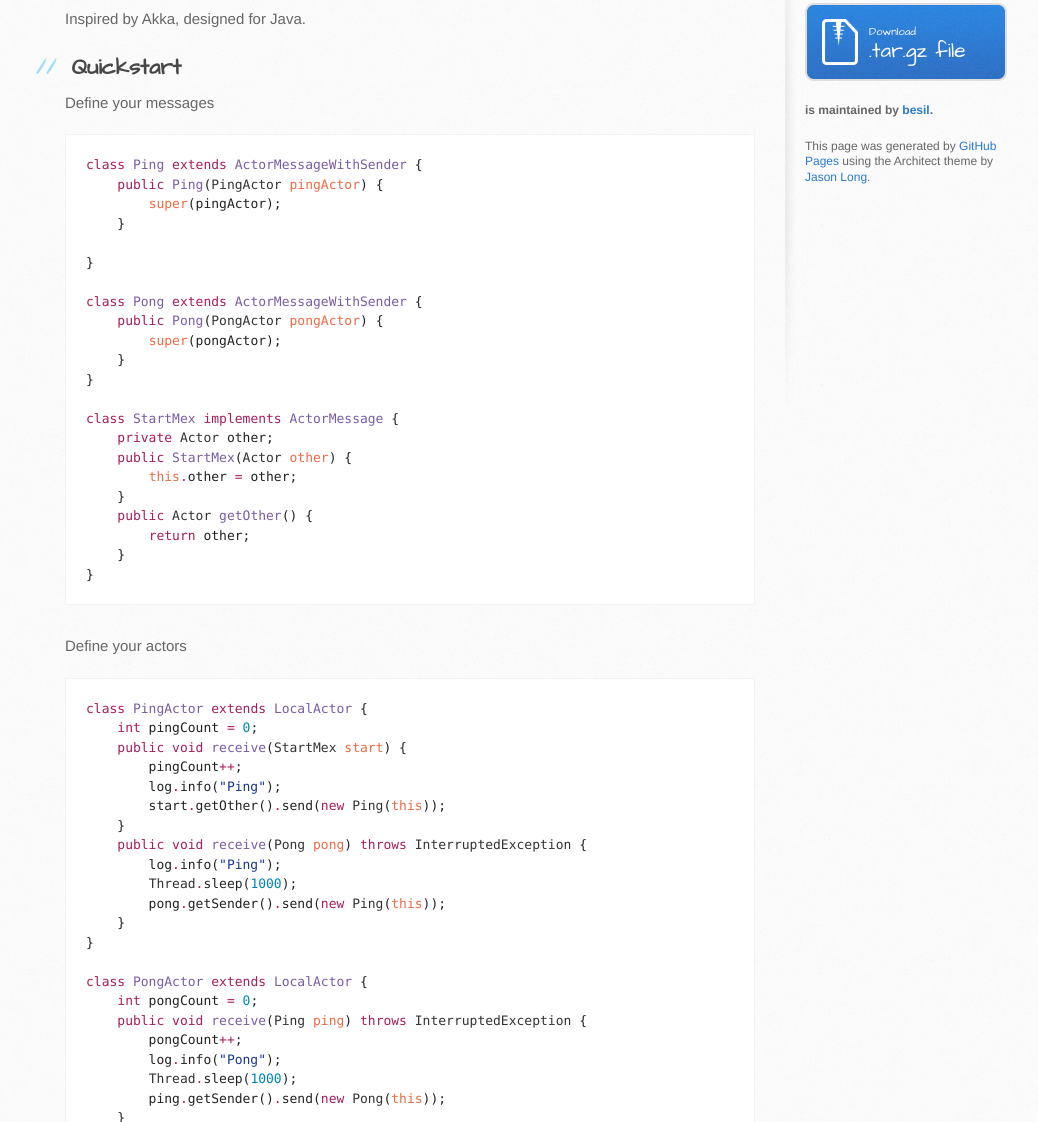
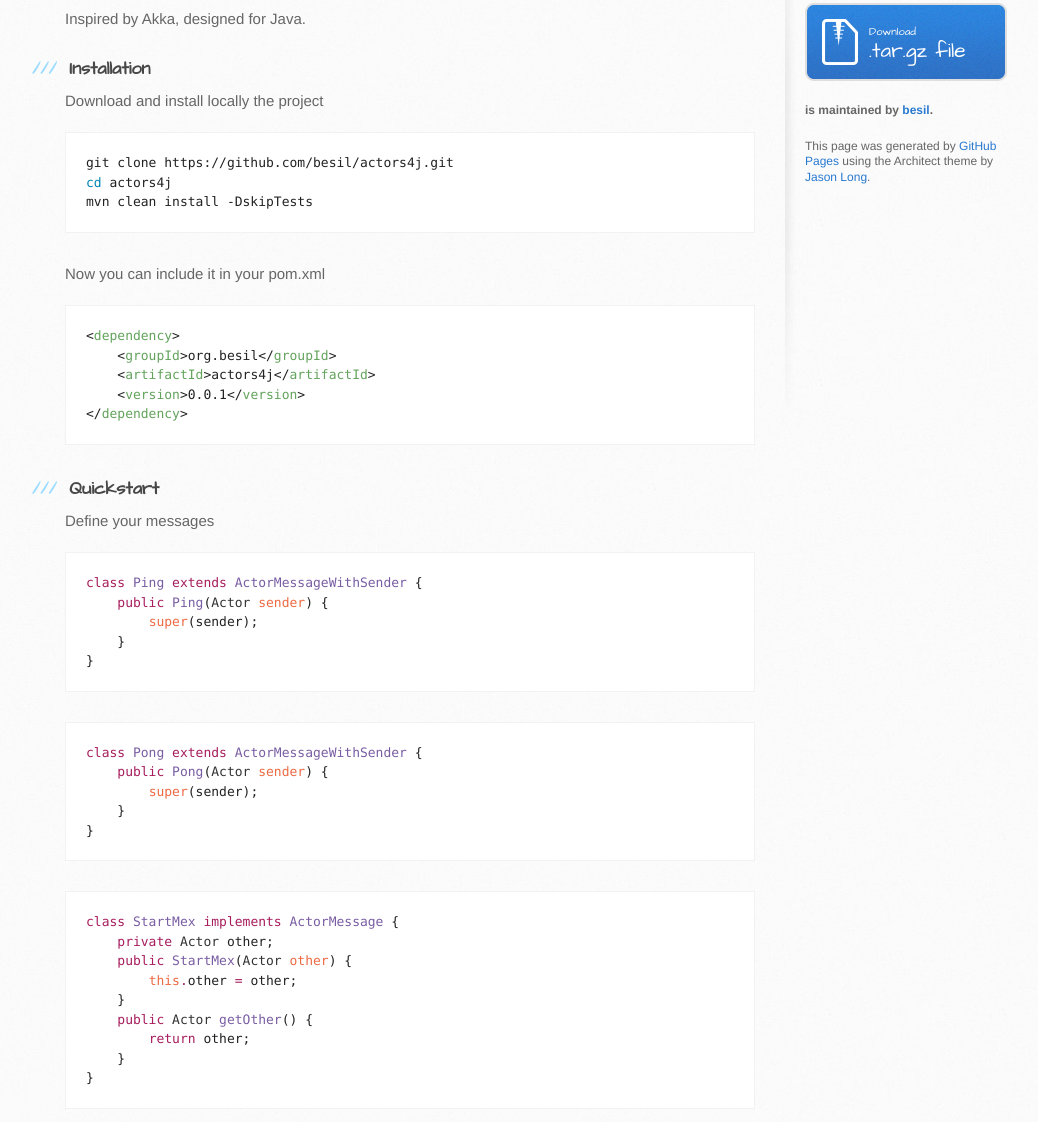
Before and after one commit to besil/Actors4j, a plain HTML site: page index.html in a window 1280 px wide. Shown: the part 363-1485 px from the top of the page, without its empty margins (105-1143 px from the left). Drawn offline with Linux system fonts and the light colour scheme.

Commit message:
Create gh-pages branch via GitHub

```diff
--- a/index.html
+++ b/index.html
@@ -20,7 +20,7 @@
     <header>
       <div class="inner">
         <h1>Actors4j</h1>
-        <h2>A lightweight, simple and efficient thread message passing library for Java</h2>
+        <h2>A lightweight, simple and performant library for Actors in Java</h2>
         <a href="https://github.com/besil/actors4j" class="button"><small>View project on</small> GitHub</a>
       </div>
     </header>
@@ -35,25 +35,41 @@
 
 <p>Inspired by Akka, designed for Java.</p>
 
-<h2>
-<a id="quickstart" class="anchor" href="#quickstart" aria-hidden="true"><span class="octicon octicon-link"></span></a>Quickstart</h2>
+<h3>
+<a id="installation" class="anchor" href="#installation" aria-hidden="true"><span class="octicon octicon-link"></span></a>Installation</h3>
+
+<p>Download and install locally the project</p>
+
+<div class="highlight highlight-source-shell"><pre>git clone https://github.com/besil/actors4j.git
+<span class="pl-c1">cd</span> actors4j
+mvn clean install -DskipTests</pre></div>
+
+<p>Now you can include it in your pom.xml</p>
+
+<div class="highlight highlight-text-xml"><pre>&lt;<span class="pl-ent">dependency</span>&gt;
+    &lt;<span class="pl-ent">groupId</span>&gt;org.besil&lt;/<span class="pl-ent">groupId</span>&gt;
+    &lt;<span class="pl-ent">artifactId</span>&gt;actors4j&lt;/<span class="pl-ent">artifactId</span>&gt;
+    &lt;<span class="pl-ent">version</span>&gt;0.0.1&lt;/<span class="pl-ent">version</span>&gt;
+&lt;/<span class="pl-ent">dependency</span>&gt;</pre></div>
+
+<h3>
+<a id="quickstart" class="anchor" href="#quickstart" aria-hidden="true"><span class="octicon octicon-link"></span></a>Quickstart</h3>
 
 <p>Define your messages</p>
 
 <div class="highlight highlight-source-java"><pre><span class="pl-k">class</span> <span class="pl-en">Ping</span> <span class="pl-k">extends</span> <span class="pl-e">ActorMessageWithSender</span> {
-    <span class="pl-k">public</span> <span class="pl-en">Ping</span>(<span class="pl-smi">PingActor</span> <span class="pl-v">pingActor</span>) {
-        <span class="pl-v">super</span>(pingActor);
+    <span class="pl-k">public</span> <span class="pl-en">Ping</span>(<span class="pl-smi">Actor</span> <span class="pl-v">sender</span>) {
+        <span class="pl-v">super</span>(sender);
     }
+}</pre></div>
 
-}
+<div class="highlight highlight-source-java"><pre><span class="pl-k">class</span> <span class="pl-en">Pong</span> <span class="pl-k">extends</span> <span class="pl-e">ActorMessageWithSender</span> {
+    <span class="pl-k">public</span> <span class="pl-en">Pong</span>(<span class="pl-smi">Actor</span> <span class="pl-v">sender</span>) {
+        <span class="pl-v">super</span>(sender);
+    }
+}</pre></div>
 
-<span class="pl-k">class</span> <span class="pl-en">Pong</span> <span class="pl-k">extends</span> <span class="pl-e">ActorMessageWithSender</span> {
-    <span class="pl-k">public</span> <span class="pl-en">Pong</span>(<span class="pl-smi">PongActor</span> <span class="pl-v">pongActor</span>) {
-        <span class="pl-v">super</span>(pongActor);
-    }
-}
-
-<span class="pl-k">class</span> <span class="pl-en">StartMex</span> <span class="pl-k">implements</span> <span class="pl-e">ActorMessage</span> {
+<div class="highlight highlight-source-java"><pre><span class="pl-k">class</span> <span class="pl-en">StartMex</span> <span class="pl-k">implements</span> <span class="pl-e">ActorMessage</span> {
     <span class="pl-k">private</span> <span class="pl-smi">Actor</span> other;
     <span class="pl-k">public</span> <span class="pl-en">StartMex</span>(<span class="pl-smi">Actor</span> <span class="pl-v">other</span>) {
         <span class="pl-v">this</span><span class="pl-k">.</span>other <span class="pl-k">=</span> other;
@@ -72,19 +88,18 @@
         log<span class="pl-k">.</span>info(<span class="pl-s"><span class="pl-pds">"</span>Ping<span class="pl-pds">"</span></span>);
         start<span class="pl-k">.</span>getOther()<span class="pl-k">.</span>send(<span class="pl-k">new</span> <span class="pl-smi">Ping</span>(<span class="pl-v">this</span>));
     }
-    <span class="pl-k">public</span> <span class="pl-k">void</span> <span class="pl-en">receive</span>(<span class="pl-smi">Pong</span> <span class="pl-v">pong</span>) <span class="pl-k">throws</span> <span class="pl-smi">InterruptedException</span> {
+    <span class="pl-k">public</span> <span class="pl-k">void</span> <span class="pl-en">receive</span>(<span class="pl-smi">Pong</span> <span class="pl-v">pong</span>) {
+        pingCount<span class="pl-k">++</span>;
         log<span class="pl-k">.</span>info(<span class="pl-s"><span class="pl-pds">"</span>Ping<span class="pl-pds">"</span></span>);
-        <span class="pl-smi">Thread</span><span class="pl-k">.</span>sleep(<span class="pl-c1">1000</span>);
         pong<span class="pl-k">.</span>getSender()<span class="pl-k">.</span>send(<span class="pl-k">new</span> <span class="pl-smi">Ping</span>(<span class="pl-v">this</span>));
     }
-}
+}</pre></div>
 
-<span class="pl-k">class</span> <span class="pl-en">PongActor</span> <span class="pl-k">extends</span> <span class="pl-e">LocalActor</span> {
+<div class="highlight highlight-source-java"><pre><span class="pl-k">class</span> <span class="pl-en">PongActor</span> <span class="pl-k">extends</span> <span class="pl-e">LocalActor</span> {
     <span class="pl-k">int</span> pongCount <span class="pl-k">=</span> <span class="pl-c1">0</span>;
-    <span class="pl-k">public</span> <span class="pl-k">void</span> <span class="pl-en">receive</span>(<span class="pl-smi">Ping</span> <span class="pl-v">ping</span>) <span class="pl-k">throws</span> <span class="pl-smi">InterruptedException</span> {
+    <span class="pl-k">public</span> <span class="pl-k">void</span> <span class="pl-en">receive</span>(<span class="pl-smi">Ping</span> <span class="pl-v">ping</span>) {
         pongCount<span class="pl-k">++</span>;
         log<span class="pl-k">.</span>info(<span class="pl-s"><span class="pl-pds">"</span>Pong<span class="pl-pds">"</span></span>);
-        <span class="pl-smi">Thread</span><span class="pl-k">.</span>sleep(<span class="pl-c1">1000</span>);
         ping<span class="pl-k">.</span>getSender()<span class="pl-k">.</span>send(<span class="pl-k">new</span> <span class="pl-smi">Pong</span>(<span class="pl-v">this</span>));
     }
 }</pre></div>
```
Also changed, not shown: params.json (+1 -1 lines).
